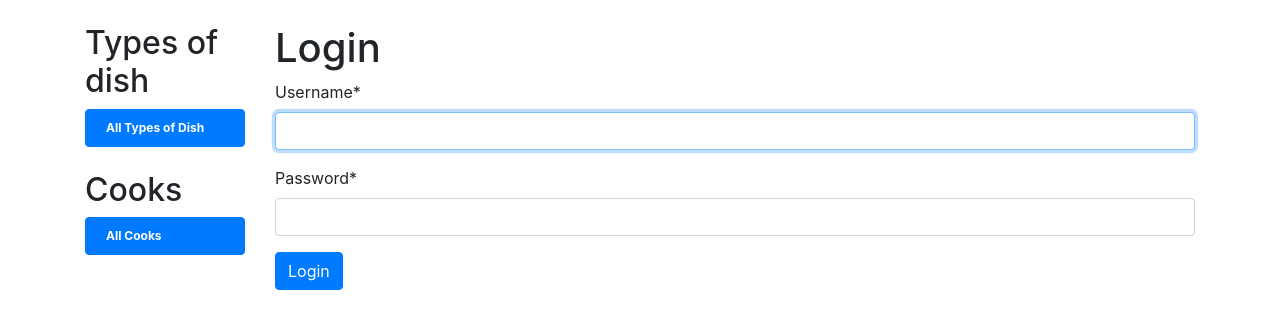
After one commit to Pavlo-Voitov/restaurant-kitchen-service, a Django app: page /accounts/login/ in a window 1280 px wide. The commit adds this page. Shown: the top 329 px of the page. Run offline with Django 5.2, Linux system fonts and the light colour scheme; some libraries are stand-ins or nearby versions.

Commit message:
Add user authorization

```diff
--- a/restaurant_kitchen_service/settings.py
+++ b/restaurant_kitchen_service/settings.py
@@ -126,3 +126,7 @@ STATIC_ROOT = BASE_DIR / "staticfiles"
 AUTH_USER_MODEL = "kitchen.Cook"
 
 CRISPY_TEMPLATE_PACK = "bootstrap4"
+
+LOGIN_URL = "login"
+LOGIN_REDIRECT_URL = "kitchen:dish-list"
+LOGOUT_REDIRECT_URL = "login"
--- a/restaurant_kitchen_service/urls.py
+++ b/restaurant_kitchen_service/urls.py
@@ -21,4 +21,5 @@ from django.urls import path, include
 urlpatterns = [
     path("admin/", admin.site.urls),
     path("", include("kitchen.urls", namespace="kitchen")),
+    path("accounts/", include("django.contrib.auth.urls")),
 ]
--- a/templates/includes/sidebar.html
+++ b/templates/includes/sidebar.html
@@ -1,4 +1,7 @@
 <ul class="sidebar-nav list-group">
+
+
+
   <h2>Types of dish</h2>
 
     <a href="/dishes/"
@@ -39,3 +42,17 @@
   {% endfor %}
 
 </ul>
+
+<br>
+
+{% if user.is_authenticated %}
+
+  <li class="list-group-item badge">Cook: {{ user.get_username }}</li>
+  <li class="list-group-item badge">
+    <form method="post" action="{% url 'logout' %}">
+      {% csrf_token %}
+      <button type="submit" class="btn btn-link p-0">Logout</button>
+    </form>
+  </li>
+
+{% endif %}
--- /dev/null
+++ b/templates/registration/login.html
@@ -0,0 +1,15 @@
+{% extends "base.html" %}
+{% load crispy_forms_filters %}
+
+{% block content %}
+
+  <h1>Login</h1>
+  <form method="post" action="{% url 'login' %}">
+    {% csrf_token %}
+    {{ form|crispy }}
+
+    <input type="submit" value="Login" class="btn btn-primary" />
+    <input type="hidden" name="next" value="{{ next }}" />
+  </form>
+
+{% endblock %}
```
Also changed, not shown: kitchen/views.py (+4 -3 lines), templates/registration/logout.html (added, +7 -0 lines).
